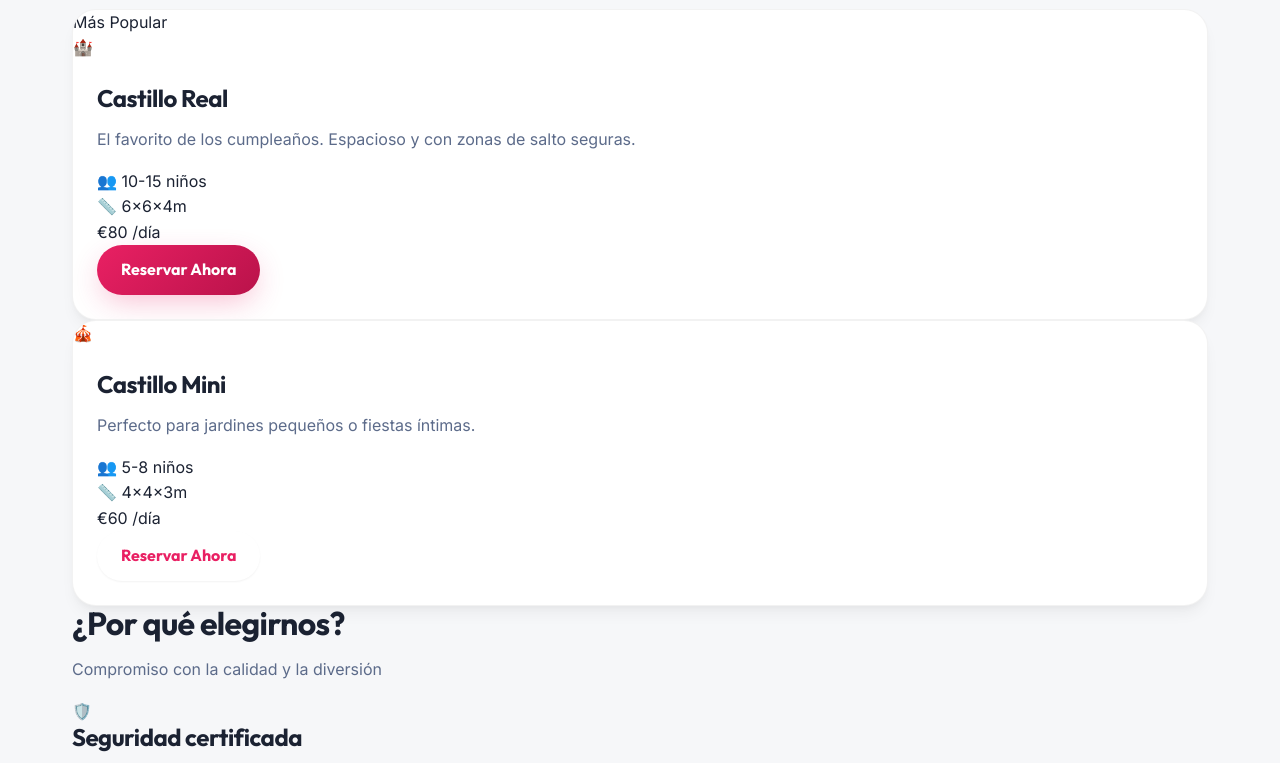
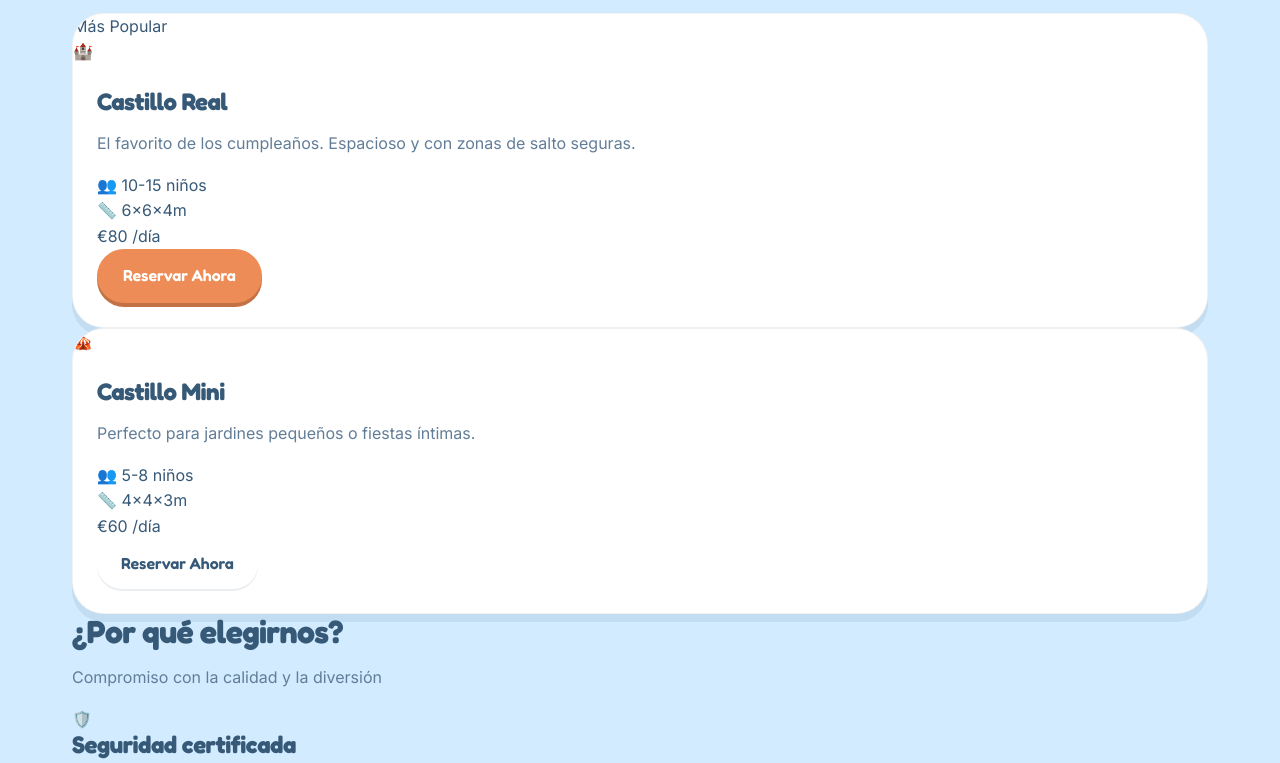
Before and after one commit to olarroy/party-rentals-ecosystem, a website: page party-rentals-frontend/index.html in a window 1280 px wide. Shown: the part 638-1401 px from the top of the page. Drawn offline with nearby package versions, Linux system fonts and the light colour scheme.

Commit message:
feat(style): enable BLUEY MODE (Fredoka font + Heeler palette)

```diff
--- a/party-rentals-frontend/index.html
+++ b/party-rentals-frontend/index.html
@@ -11,15 +11,16 @@
     <!-- Favicon -->
     <link rel="icon" type="image/svg+xml" href="/favicon.svg">
 
-    <!-- Styles -->
-    <link rel="stylesheet" href="src/css/main.css">
-
     <!-- Fonts -->
     <link rel="preconnect" href="https://fonts.googleapis.com">
     <link rel="preconnect" href="https://fonts.gstatic.com" crossorigin>
     <link
-        href="https://fonts.googleapis.com/css2?family=Inter:wght@400;500;600&family=Outfit:wght@500;700;800&display=swap"
+        href="https://fonts.googleapis.com/css2?family=Fredoka:wght@300;400;500;600;700&family=Inter:wght@400;500;600&display=swap"
         rel="stylesheet">
+
+    <!-- CSS -->
+    <link rel="stylesheet" href="src/css/main.css">
+    <script src="https://unpkg.com/lucide@latest"></script>
 </head>
 
 <body>
--- a/party-rentals-frontend/src/css/main.css
+++ b/party-rentals-frontend/src/css/main.css
@@ -5,37 +5,51 @@
 
 /* Variables CSS (Custom Properties) */
 :root {
-  /* Brand Colors - Vibrant & Premium */
-  --primary-color: hsl(340, 82%, 52%);      /* Vibrant Pink */
-  --primary-dark: hsl(340, 82%, 40%);
-  --primary-light: hsl(340, 100%, 75%);
+  /* Brand Colors - Bluey Theme (Family Heeler) */
+  --primary-color: #375978;
+  /* Bluey's Dark Spots */
+  --primary-dark: #2b2c41;
+  /* Darker Navy */
+  --primary-light: #88cafc;
+  /* Bluey's Light Body */
 
-  --secondary-color: hsl(260, 100%, 65%);   /* Soft Purple */
-  --secondary-dark: hsl(260, 100%, 55%);
-  --secondary-light: hsl(260, 100%, 80%);
+  --secondary-color: #88cafc;
+  /* Bluey Light (Secondary) */
+  --secondary-dark: #6b9ec7;
+  --secondary-light: #d2ebff;
 
-  --accent-color: hsl(45, 100%, 55%);       /* Sunny Yellow */
-  --accent-hover: hsl(45, 100%, 45%);
+  --accent-color: #ed8c56;
+  /* Bingo Orange (Buttons!) */
+  --accent-hover: #d27b4b;
 
   /* Functional Colors */
-  --success-color: hsl(150, 60%, 45%);
-  --warning-color: hsl(40, 90%, 50%);
-  --error-color: hsl(350, 80%, 55%);
-  --info-color: hsl(210, 80%, 55%);
+  --success-color: #71cf69;
+  /* Lime (Greeny) */
+  --warning-color: #edcc6f;
+  /* Pale Yellow */
+  --error-color: #ff6b6b;
+  /* Soft Red */
+  --info-color: #88cafc;
 
-  /* Neutrals (Blue-tinted for modern feel) */
-  --bg-body: hsl(220, 20%, 97%);
-  --bg-surface: rgba(255, 255, 255, 0.9);
-  --bg-glass: rgba(255, 255, 255, 0.7);
+  /* Neutrals */
+  --bg-body: #d2ebff;
+  /* Light Sky Background */
+  --bg-surface: #ffffff;
+  --bg-glass: rgba(255, 255, 255, 0.85);
+  /* Frosty */
 
-  --text-main: hsl(220, 30%, 15%);
-  --text-muted: hsl(220, 20%, 45%);
-  --text-light: hsl(220, 20%, 75%);
+  --text-main: #375978;
+  /* Dark Blue Text */
+  --text-muted: #627d98;
+  --text-light: #fbeea4;
+  /* Creamy Text */
 
   /* Typography */
-  --font-heading: 'Outfit', sans-serif;
+  --font-heading: 'Fredoka', sans-serif;
+  /* Playful Rounded */
   --font-body: 'Inter', sans-serif;
 
+  /* Spacing system (unchanged) */
   --font-size-xs: 0.75rem;
   --font-size-sm: 0.875rem;
   --font-size-base: 1rem;
@@ -46,7 +60,6 @@
   --font-size-4xl: 3rem;
   --font-size-5xl: 4rem;
 
-  /* Spacing system */
   --space-1: 0.25rem;
   --space-2: 0.5rem;
   --space-3: 0.75rem;
@@ -57,23 +70,27 @@
   --space-16: 4rem;
   --space-24: 6rem;
 
-  /* Effects */
-  --radius-sm: 0.5rem;
-  --radius-md: 0.75rem;
-  --radius-lg: 1rem;
-  --radius-xl: 1.5rem;
+  /* Effects - Super Soft */
+  --radius-sm: 0.75rem;
+  --radius-md: 1rem;
+  --radius-lg: 1.5rem;
+  --radius-xl: 2rem;
+  /* Super rounded cards */
   --radius-full: 9999px;
 
-  --shadow-sm: 0 1px 2px rgba(0,0,0,0.05);
-  --shadow-md: 0 4px 6px -1px rgba(0,0,0,0.05), 0 2px 4px -1px rgba(0,0,0,0.03);
-  --shadow-lg: 0 10px 15px -3px rgba(0,0,0,0.05), 0 4px 6px -2px rgba(0,0,0,0.03);
-  --shadow-float: 0 20px 25px -5px rgba(0,0,0,0.1), 0 10px 10px -5px rgba(0,0,0,0.04);
-  --shadow-color: 0 10px 30px -5px hsla(340, 82%, 52%, 0.3);
+  --shadow-sm: 0 2px 0 rgba(55, 89, 120, 0.1);
+  --shadow-md: 0 4px 0 rgba(55, 89, 120, 0.1);
+  /* 'Sticker' shadow */
+  --shadow-lg: 0 8px 0 rgba(55, 89, 120, 0.1);
+  --shadow-float: 0 15px 0 rgba(55, 89, 120, 0.15);
+  --shadow-color: 0 4px 0 #c27245;
+  /* Solid 3D shadow for buttons */
 
-  --blur-glass: 12px;
+  --blur-glass: 8px;
 
   --trans-base: all 0.2s cubic-bezier(0.4, 0, 0.2, 1);
-  --trans-bounce: all 0.4s cubic-bezier(0.175, 0.885, 0.32, 1.275);
+  --trans-bounce: all 0.3s cubic-bezier(0.34, 1.56, 0.64, 1);
+  /* Bouncy! */
 }
 
 /* Base */
@@ -97,7 +114,12 @@ body {
 }
 
 /* Typography */
-h1, h2, h3, h4, h5, h6 {
+h1,
+h2,
+h3,
+h4,
+h5,
+h6 {
   font-family: var(--font-heading);
   font-weight: 700;
   line-height: 1.1;
@@ -106,10 +128,21 @@ h1, h2, h3, h4, h5, h6 {
   letter-spacing: -0.02em;
 }
 
-h1 { font-size: var(--font-size-4xl); }
-h2 { font-size: var(--font-size-3xl); }
-h3 { font-size: var(--font-size-2xl); }
-h4 { font-size: var(--font-size-xl); }
+h1 {
+  font-size: var(--font-size-4xl);
+}
+
+h2 {
+  font-size: var(--font-size-3xl);
+}
+
+h3 {
+  font-size: var(--font-size-2xl);
+}
+
+h4 {
+  font-size: var(--font-size-xl);
+}
 
 p {
   margin-bottom: var(--space-4);
@@ -125,7 +158,9 @@ p {
 }
 
 @media (min-width: 640px) {
-  .container { padding: 0 var(--space-8); }
+  .container {
+    padding: 0 var(--space-8);
+  }
 }
 
 /* Buttons */
@@ -145,14 +180,18 @@ p {
 }
 
 .btn-primary {
-  background: linear-gradient(135deg, var(--primary-color), var(--primary-dark));
+  background: var(--accent-color);
+  /* Bingo Orange */
   color: white;
   box-shadow: var(--shadow-color);
+  border: 2px solid transparent;
 }
 
 .btn-primary:hover {
-  transform: translateY(-3px) scale(1.02);
-  box-shadow: 0 15px 35px -5px hsla(340, 82%, 52%, 0.4);
+  transform: translateY(-4px);
+  background: var(--accent-hover);
+  box-shadow: 0 8px 0 #c27245;
+  /* Deep orange shadow */
 }
 
 .btn-secondary {
@@ -179,7 +218,7 @@ p {
   position: sticky;
   top: 0;
   z-index: 100;
-  border-bottom: 1px solid rgba(255,255,255,0.5);
+  border-bottom: 1px solid rgba(255, 255, 255, 0.5);
 }
 
 .nav {
@@ -206,7 +245,8 @@ p {
   border-radius: var(--radius-md);
 }
 
-.nav-link:hover, .nav-link.active {
+.nav-link:hover,
+.nav-link.active {
   color: var(--primary-color);
   background: hsla(340, 82%, 52%, 0.05);
 }
@@ -221,7 +261,8 @@ p {
 }
 
 /* Animated background blobs */
-.hero::before, .hero::after {
+.hero::before,
+.hero::after {
   content: '';
   position: absolute;
   border-radius: 50%;
@@ -257,7 +298,9 @@ p {
 }
 
 @media (min-width: 768px) {
-  .hero-content { grid-template-columns: 1.2fr 0.8fr; }
+  .hero-content {
+    grid-template-columns: 1.2fr 0.8fr;
+  }
 }
 
 .hero-text h2 {
@@ -291,7 +334,7 @@ p {
 .service-card {
   background: white;
   border-radius: var(--radius-xl);
-  border: 1px solid rgba(0,0,0,0.05);
+  border: 1px solid rgba(0, 0, 0, 0.05);
   box-shadow: var(--shadow-lg);
   transition: var(--trans-bounce);
   overflow: hidden;
@@ -336,14 +379,27 @@ p {
   margin-top: var(--space-24);
 }
 
-.footer-brand h3 { color: white; margin: 0; }
-.footer p { color: var(--text-muted); }
+.footer-brand h3 {
+  color: white;
+  margin: 0;
+}
+
+.footer p {
+  color: var(--text-muted);
+}
 
 /* Keyframes */
 @keyframes float {
-  0% { transform: translate(0, 0); }
-  100% { transform: translate(30px, 50px); }
+  0% {
+    transform: translate(0, 0);
+  }
+
+  100% {
+    transform: translate(30px, 50px);
+  }
 }
 
 /* Utilities */
-.hidden { display: none !important; }
+.hidden {
+  display: none !important;
+}
```
Also changed, not shown: party-rentals-frontend/reservas.html (+1 -1 lines).
